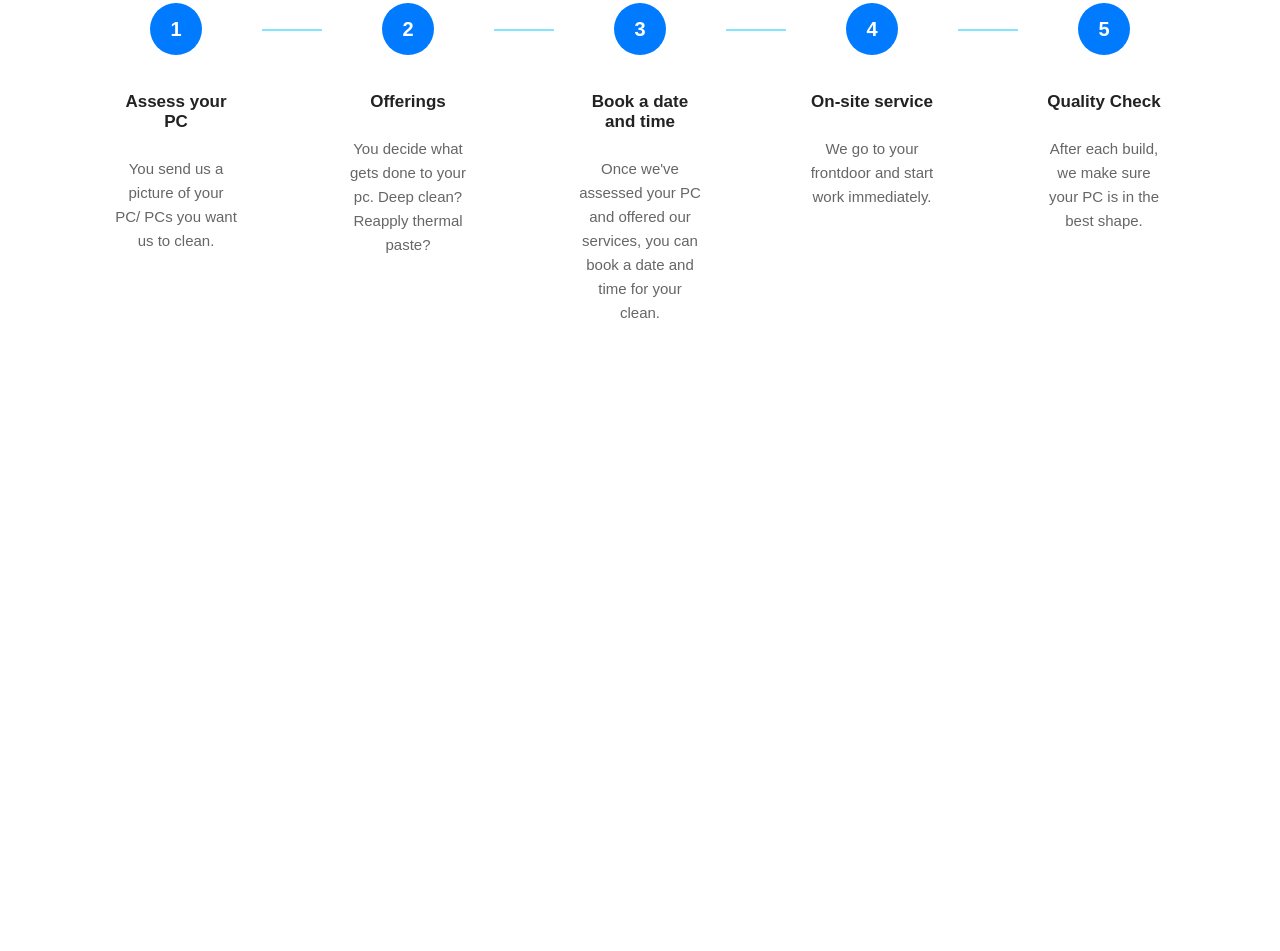
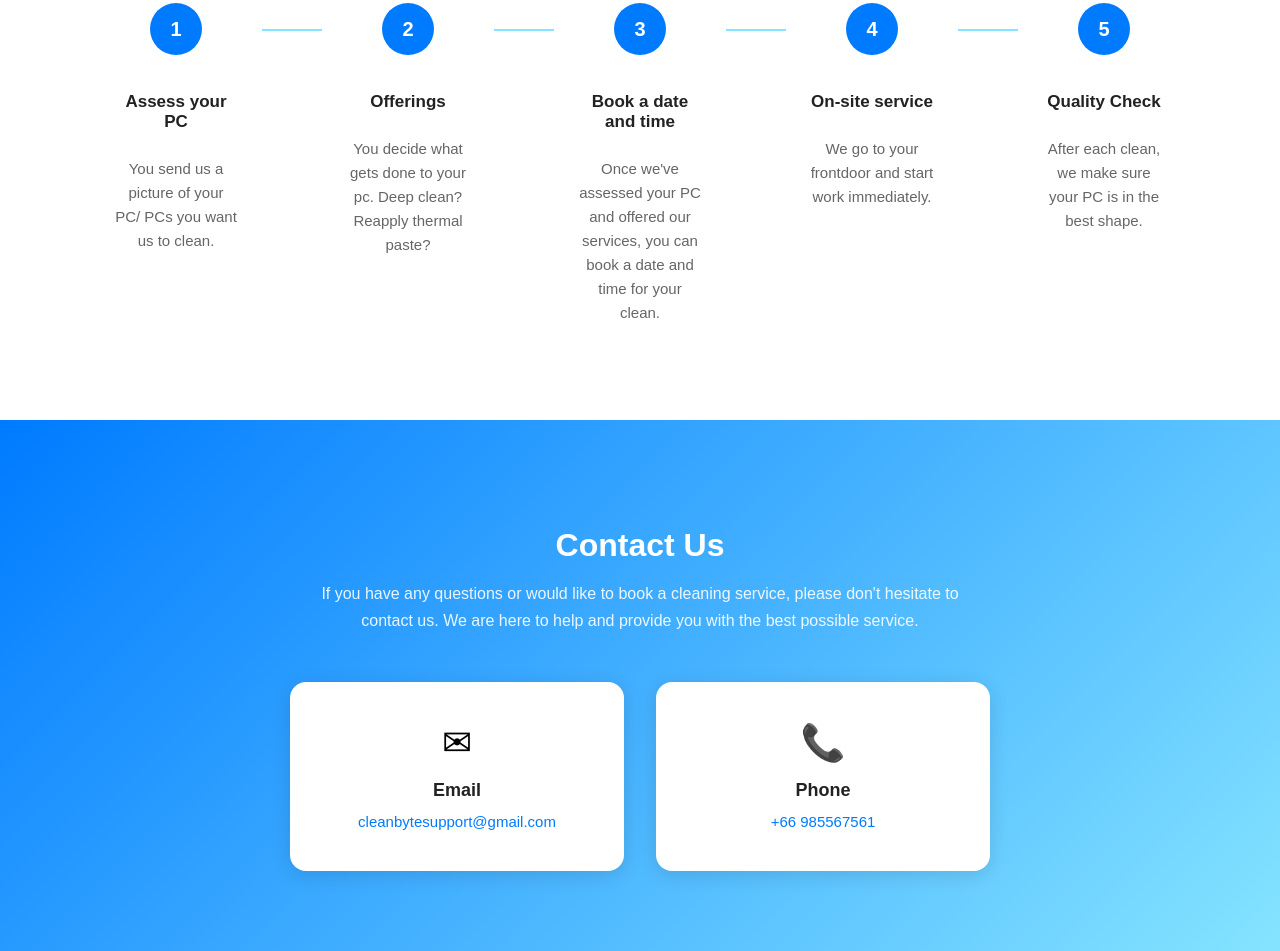
Before and after one commit to cleanbyte-forthewin/CleanByteWebsite, a plain HTML site: page index.html in a window 1280 px wide. Shown: the part 1987-2938 px from the top of the page. Before the commit the page ends 2407 px from the top, so only its background shows below. Drawn offline with Linux system fonts and the light colour scheme.

Commit message:
Enhance index.html with service details and contact info
Updated the index.html file to include additional content and structure for the CleanByte website, enhancing the service descriptions and contact information.

```diff
--- a/index.html
+++ b/index.html
@@ -122,7 +122,27 @@
         <div class="step">
             <div class="step-number">5</div>
             <h3>Quality Check</h3>
-            <p>After each build, we make sure your PC is in the best shape. </p>
+            <p>After each clean, we make sure your PC is in the best shape. </p>
+        </div>
+    </div>
+</section>
+
+<section class="contact-us">
+    <div class="contact-us-header">
+        <h2>Contact Us</h2>
+        <p>If you have any questions or would like to book a cleaning service, please don't hesitate to contact us.
+            We are here to help and provide you with the best possible service.</p>
+    </div>
+    <div class="contact-us-cards">
+        <div class="contact-card">
+            <div class="contact-card-icon">&#9993;</div>
+            <h3>Email</h3>
+            <a href="mailto:cleanbytesupport@gmail.com">cleanbytesupport@gmail.com</a>
+        </div>
+        <div class="contact-card">
+            <div class="contact-card-icon">&#128222;</div>
+            <h3>Phone</h3>
+            <a href="tel:+66985567561">+66 985567561</a>
         </div>
     </div>
 </section>
```
